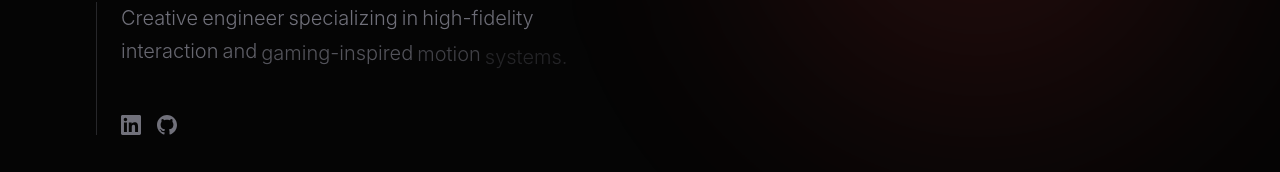
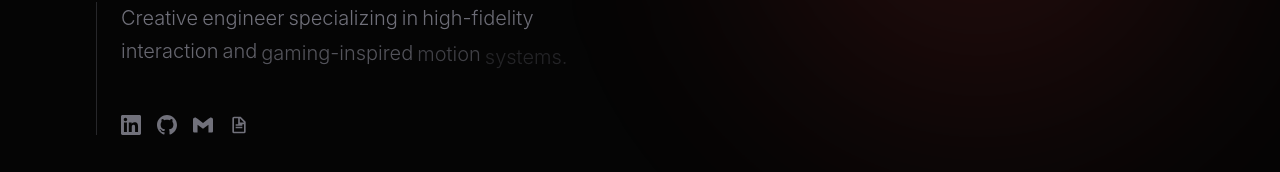
Before and after one commit to Afzal74/Afzal-Basheer, a Next.js app: page / in a window 1280 px wide. Shown: the part 508-680 px from the top of the page. Built offline with nearby package versions, Linux system fonts and the light colour scheme; grey boxes are pictures that could not be loaded.

Commit message:
Added more social links

```diff
--- a/components/Hero.jsx
+++ b/components/Hero.jsx
@@ -829,6 +829,26 @@ const Hero = () => {
                         <path d="M12 0c-6.626 0-12 5.373-12 12 0 5.302 3.438 9.8 8.207 11.387.599.111.793-.261.793-.577v-2.234c-3.338.726-4.033-1.416-4.033-1.416-.546-1.387-1.333-1.756-1.333-1.756-1.089-.745.083-.729.083-.729 1.205.084 1.839 1.237 1.839 1.237 1.07 1.834 2.807 1.304 3.492.997.107-.775.418-1.305.762-1.604-2.665-.305-5.467-1.334-5.467-5.931 0-1.311.469-2.381 1.236-3.221-.124-.303-.535-1.524.117-3.176 0 0 1.008-.322 3.301 1.23.957-.266 1.983-.399 3.003-.404 1.02.005 2.047.138 3.006.404 2.291-1.552 3.297-1.23 3.297-1.23.653 1.653.242 2.874.118 3.176.77.84 1.235 1.911 1.235 3.221 0 4.609-2.807 5.624-5.479 5.921.43.372.823 1.102.823 2.222v3.293c0 .319.192.694.801.576 4.765-1.589 8.199-6.086 8.199-11.386 0-6.627-5.373-12-12-12z"/>
                       </svg>
                     </a>
+                    <a
+                      href="mailto:appuafzal777@gmail.com"
+                      className="text-zinc-500 hover:text-red-500 transition-all duration-300 hover:scale-110"
+                      onMouseEnter={() => playSound("hover", 0.2)}
+                    >
+                      <svg className="w-4 h-4 md:w-5 md:h-5" fill="currentColor" viewBox="0 0 24 24">
+                        <path d="M24 5.457v13.909c0 .904-.732 1.636-1.636 1.636h-3.819V11.73L12 16.64l-6.545-4.91v9.273H1.636A1.636 1.636 0 0 1 0 19.366V5.457c0-2.023 2.309-3.178 3.927-1.964L5.455 4.64 12 9.548l6.545-4.91 1.528-1.145C21.69 2.28 24 3.434 24 5.457z"/>
+                      </svg>
+                    </a>
+                    <a
+                      href="/Resume/myResume.pdf"
+                      target="_blank"
+                      rel="noopener noreferrer"
+                      className="text-zinc-500 hover:text-red-500 transition-all duration-300 hover:scale-110"
+                      onMouseEnter={() => playSound("hover", 0.2)}
+                    >
+                      <svg className="w-4 h-4 md:w-5 md:h-5" fill="currentColor" viewBox="0 0 24 24">
+                        <path d="M14 2H6a2 2 0 0 0-2 2v16a2 2 0 0 0 2 2h12a2 2 0 0 0 2-2V8l-6-6zm-1 2l5 5h-5V4zM6 20V4h5v7h7v9H6zm2-6h8v2H8v-2zm0-3h8v2H8v-2z"/>
+                      </svg>
+                    </a>
                   </div>
                 </div>
               </div>
```
Also changed, not shown: 1 other file (tests, documents, lock files or other folders).
